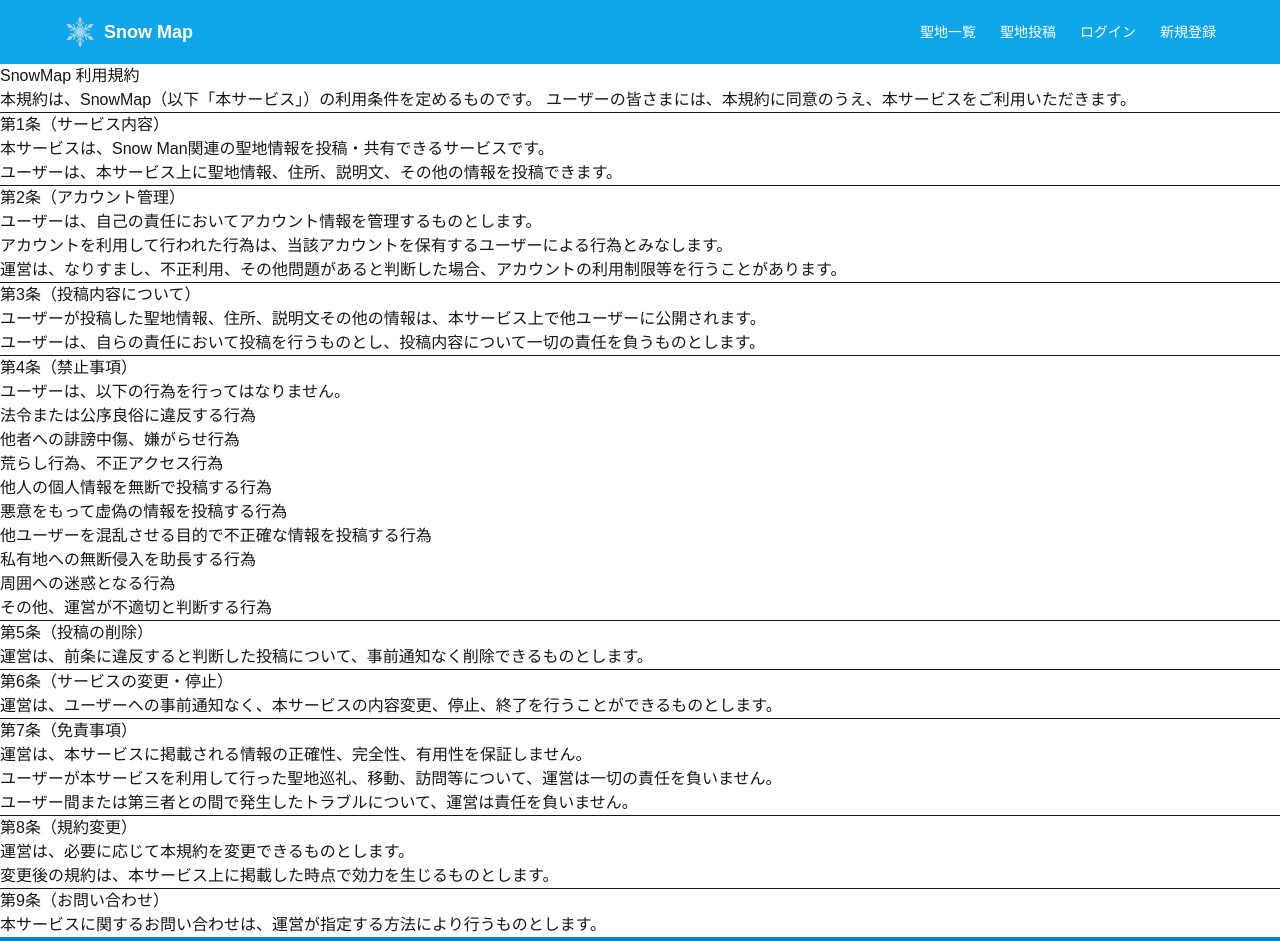
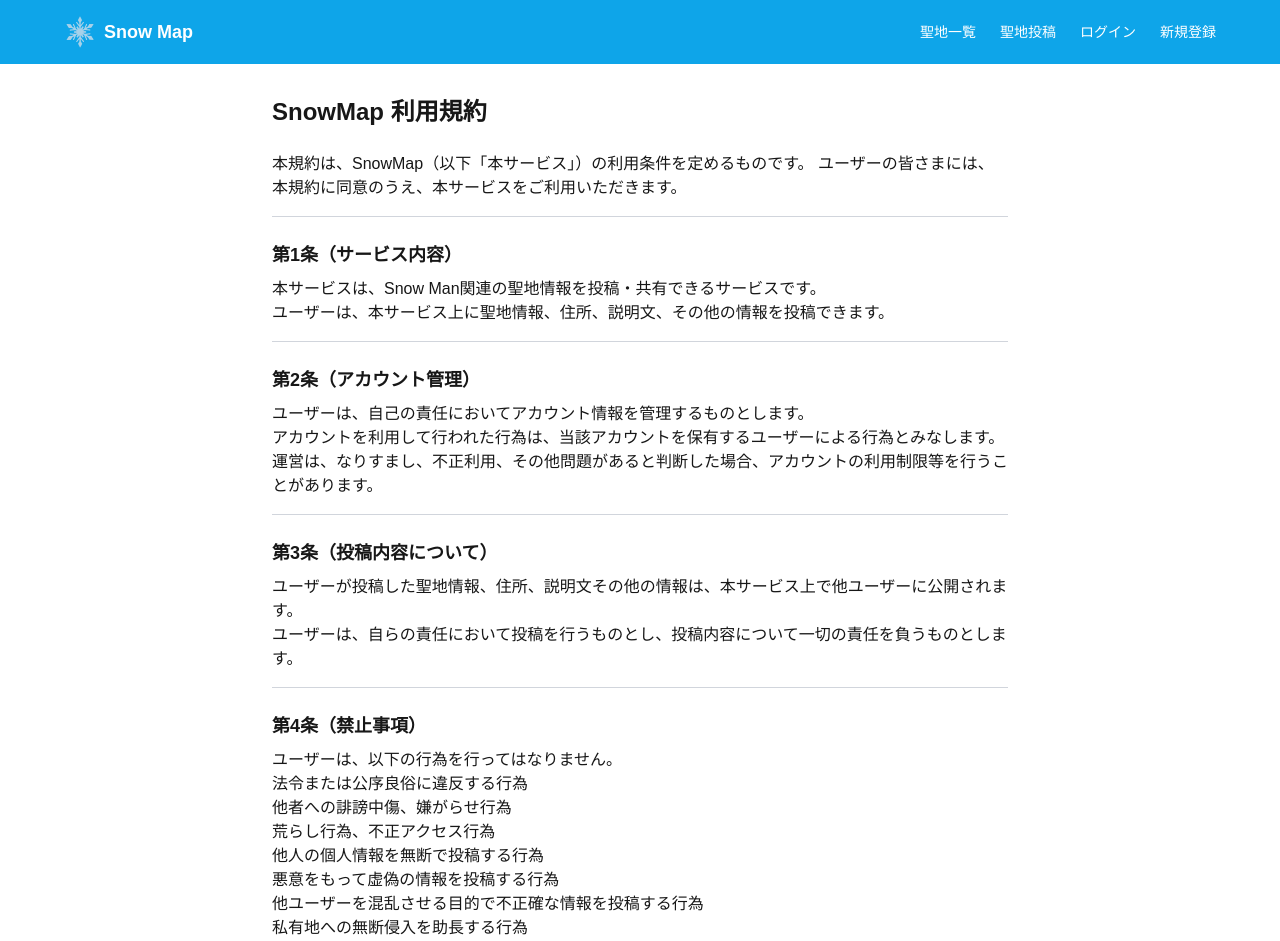
Before and after one commit to akanesi05/snowmap, a Next.js app: page /terms in a window 1280 px wide. Shown: the top 941 px of the page. Built offline with nearby package versions, Linux system fonts and the light colour scheme; no server answers.

Commit message:
fix: 各ページのレスポンシブ表示と詳細画面を調整

```diff
--- a/app/_components/TermsContent.tsx
+++ b/app/_components/TermsContent.tsx
@@ -1,21 +1,21 @@
 export default function TermsContent() {
   return (
-    <main>
-    <h1>SnowMap 利用規約</h1>
+    <main className="max-w-3xl mx-auto px-4 py-8">
+    <h1 className="text-2xl font-bold mb-6">SnowMap 利用規約</h1>
 <p>本規約は、SnowMap（以下「本サービス」）の利用条件を定めるものです。
 ユーザーの皆さまには、本規約に同意のうえ、本サービスをご利用いただきます。</p>
 
-<hr />
+<hr className="my-4 border-gray-300" />
 
-<h2>第1条（サービス内容）</h2>
+<h2 className="text-lg font-semibold mt-6 mb-2">第1条（サービス内容）</h2>
 
 <p>本サービスは、Snow Man関連の聖地情報を投稿・共有できるサービスです。</p>
 
 <p>ユーザーは、本サービス上に聖地情報、住所、説明文、その他の情報を投稿できます。</p>
 
-<hr />
+<hr className="my-4 border-gray-300" />
 
-<h2>第2条（アカウント管理）</h2>
+<h2 className="text-lg font-semibold mt-6 mb-2">第2条（アカウント管理）</h2>
 
 <p>ユーザーは、自己の責任においてアカウント情報を管理するものとします。</p>
 
@@ -23,17 +23,17 @@
 
 <p>運営は、なりすまし、不正利用、その他問題があると判断した場合、アカウントの利用制限等を行うことがあります。</p>
 
-<hr />
+<hr className="my-4 border-gray-300" />
 
-<h2>第3条（投稿内容について）</h2>
+<h2 className="text-lg font-semibold mt-6 mb-2">第3条（投稿内容について）</h2>
 
 <p>ユーザーが投稿した聖地情報、住所、説明文その他の情報は、本サービス上で他ユーザーに公開されます。</p>
 
 <p>ユーザーは、自らの責任において投稿を行うものとし、投稿内容について一切の責任を負うものとします。</p>
 
-<hr />
+<hr className="my-4 border-gray-300" />
 
-<h2>第4条（禁止事項）</h2>
+<h2 className="text-lg font-semibold mt-6 mb-2">第4条（禁止事項）</h2>
 
 <p>ユーザーは、以下の行為を行ってはなりません。</p>
 
@@ -49,21 +49,21 @@
   <li>その他、運営が不適切と判断する行為</li>
 </ul>
 
-<hr />
+<hr className="my-4 border-gray-300" />
 
-<h2>第5条（投稿の削除）</h2>
+<h2 className="text-lg font-semibold mt-6 mb-2">第5条（投稿の削除）</h2>
 
 <p>運営は、前条に違反すると判断した投稿について、事前通知なく削除できるものとします。</p>
 
-<hr />
+<hr className="my-4 border-gray-300" />
 
-<h2>第6条（サービスの変更・停止）</h2>
+<h2 className="text-lg font-semibold mt-6 mb-2">第6条（サービスの変更・停止）</h2>
 
 <p>運営は、ユーザーへの事前通知なく、本サービスの内容変更、停止、終了を行うことができるものとします。</p>
 
-<hr />
+<hr className="my-4 border-gray-300" />
 
-<h2>第7条（免責事項）</h2>
+<h2 className="text-lg font-semibold mt-6 mb-2">第7条（免責事項）</h2>
 
 <p>運営は、本サービスに掲載される情報の正確性、完全性、有用性を保証しません。</p>
 
@@ -71,17 +71,17 @@
 
 <p>ユーザー間または第三者との間で発生したトラブルについて、運営は責任を負いません。</p>
 
-<hr />
+<hr className="my-4 border-gray-300" />
 
-<h2>第8条（規約変更）</h2>
+<h2 className="text-lg font-semibold mt-6 mb-2">第8条（規約変更）</h2>
 
 <p>運営は、必要に応じて本規約を変更できるものとします。</p>
 
 <p>変更後の規約は、本サービス上に掲載した時点で効力を生じるものとします。</p>
 
-<hr />
+<hr className="my-4 border-gray-300" />
 
-<h2>第9条（お問い合わせ）</h2>
+<h2 className="text-lg font-semibold mt-6 mb-2">第9条（お問い合わせ）</h2>
 
 <p>本サービスに関するお問い合わせは、運営が指定する方法により行うものとします。</p>
 </main>
--- a/app/page.tsx
+++ b/app/page.tsx
@@ -19,9 +19,9 @@
           <p className="leading-8 text-slate-700">
           MVやドラマ、バラエティなどに登場したロケ地を投稿し、みんなで共有しよう。あなたの投稿が、誰かの巡礼の旅を手助けし、より楽しいものにするかもしれません。
           </p>
-          <div className="flex gap-4">
-            <Link href="/places/index" className="inline-flex w-48 justify-center rounded bg-blue-500 text-white px-6 py-3 hover:bg-blue-600">聖地を探す</Link>
-            <Link href="/places/new" className="inline-flex w-48 justify-center rounded border border-blue-500 bg-white px-6 py-3 text-blue-500 hover:bg-blue-100">聖地を投稿する</Link>
+          <div className="flex gap-4 flex-col md:flex-row">
+            <Link href="/places/index" className="inline-flex w-full justify-center rounded bg-blue-500 text-white px-6 py-3 hover:bg-blue-600">聖地を探す</Link>
+            <Link href="/places/new" className="inline-flex w-full justify-center rounded border border-blue-500 bg-white px-6 py-3 text-blue-500 hover:bg-blue-100">聖地を投稿する</Link>
           </div>
         </div>
         <div className="rounded-3xl bg-white p-6 shadow-lg">
--- a/app/places/[placeId]/page.tsx
+++ b/app/places/[placeId]/page.tsx
@@ -1,42 +1,67 @@
 import prisma from "@/lib/prisma";
-import EditButton from '../../_components/EditButton'
-import { format } from "date-fns"
+import EditButton from "../../_components/EditButton";
+import { format } from "date-fns";
 import Link from "next/link";
-import { ArrowLeft, MapPin,Calendar,NotebookText } from "lucide-react"
-import {auth} from "@/lib/auth";
+import { ArrowLeft, MapPin, Calendar, NotebookText } from "lucide-react";
+import { auth } from "@/lib/auth";
 
 interface PlacesDetailPageProps {
   params: {
-    placeId: string
-  }
+    placeId: string;
+  };
 }
 export default async function PlacesPage({ params }: PlacesDetailPageProps) {
-   const { placeId } = await params
+  const { placeId } = await params;
   const post = await prisma.sanctuaries.findUnique({
-        where: { id: placeId }
-    })
+    where: { id: placeId },
+  });
 
   if (!post) {
-    return <div className="text-center text-sm my-10">聖地がありません</div>
+    return <div className="text-center text-sm my-10">聖地がありません</div>;
   }
-  const session = await auth()
+  const session = await auth();
   return (
     <div className="bg-gray-50 py-8 px-6 min-h-screen">
       <div className="max-w-3xl mx-auto">
-        <Link href="/places/index" className="text-sm text-gray-500 mb-4 items-center inline-flex gap-1"><ArrowLeft size={16} /> 聖地一覧に戻る</Link>
-          <div className="bg-white p-6 rounded-xl shadow-md">
-          <h2 className="text-xl text-gray-900 title-font mb-4 pb-2 font-bold border-b border-gray-200">{post.title}</h2>
+        <Link
+          href="/places/index"
+          className="text-sm text-gray-500 mb-4 items-center inline-flex gap-1"
+        >
+          <ArrowLeft size={16} /> 聖地一覧に戻る
+        </Link>
+        <div className="bg-white p-4 md:p-6 rounded-xl shadow-md">
+          <h2 className="text-xl text-gray-900 title-font mb-4 pb-2 font-bold border-b border-gray-200">
+            {post.title}
+          </h2>
           <div className="border-b border-gray-200">
-                <p className="text-lg text-gray-900 font-medium title-font flex items-center gap-2"> <MapPin size={24} color="gray" strokeWidth={1} /> {post.address}</p>
-                <p className="leading-relaxed text-base flex items-center gap-2"> <Calendar size={24} color="gray" strokeWidth={1} /> {format(new Date(post.createdAt), "yyyy/MM/dd")}</p>
-                <p className="leading-relaxed text-base flex gap-2 pt-4 pb-4 mb-4"> <NotebookText size={24} color="gray" strokeWidth={1} /> {post.explanation}</p>
+            <p className="text-lg text-gray-900 font-medium title-font flex items-center gap-2">
+              {" "}
+              <MapPin size={24} color="gray" strokeWidth={1} /> {post.address}
+            </p>
+            <p className="leading-relaxed text-base flex items-center gap-2">
+              {" "}
+              <Calendar size={24} color="gray" strokeWidth={1} />
+              {format(new Date(post.createdAt), "yyyy/MM/dd")}
+            </p>
+            {post.explanation && (
+              <div className="flex gap-2 pt-4 pb-4 mb-4">
+                <NotebookText
+                  size={24}
+                  color="gray"
+                  strokeWidth={1}
+                  className="shrink-0"
+                />
+                <p className="leading-relaxed text-base">{post.explanation}</p>
               </div>
-               { session && <div className="pt-4"> EditButton </div> }
+            )}
+          </div>
+          {session && (
             <div className="pt-4">
               <EditButton href={`/places/${post.id}/edit`} />
             </div>
+          )}
         </div>
       </div>
     </div>
-  )
+  );
 }
--- a/app/places/index/_components/PlacesIndexContainer.tsx
+++ b/app/places/index/_components/PlacesIndexContainer.tsx
@@ -74,8 +74,8 @@
         <p>現在地を取得しました</p>
      )}</div>
     <div className="overflow-y-auto h-[600px]">
-        {sortedPosts.map((post) => { return (<div className=" p-4" key={post.id}>
-            <div className="bg-white p-6 rounded-lg shadow-md">
+        {sortedPosts.map((post) => { return (<div className="py-2" key={post.id}>
+            <div className="bg-white p-4 md:p-6  rounded-lg shadow-md">
                 <h2 className="text-lg text-gray-900 font-medium title-font mb-4">{post.title}</h2>
                 <h2 className="text-sm text-gray-600 font-medium title-font mb-4">{post.address}</h2>
                 {currentLocation && (
```
Lines whose indentation alone changed are shown as unchanged.
